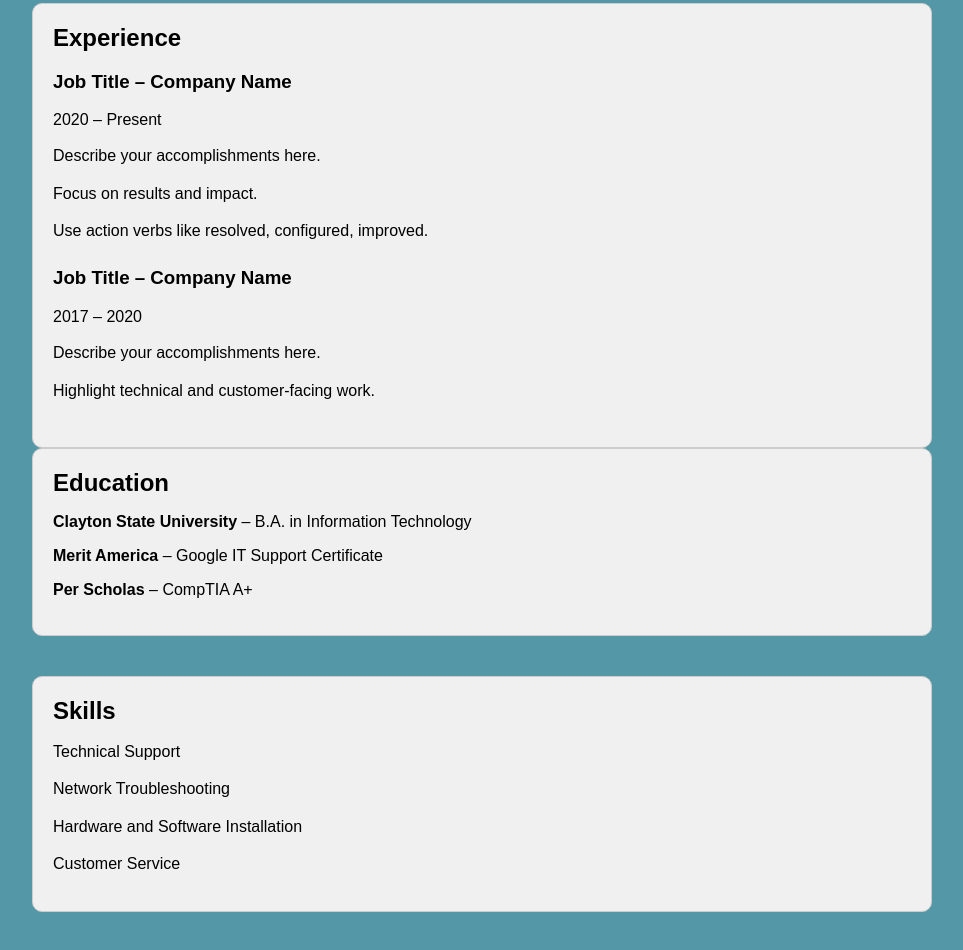
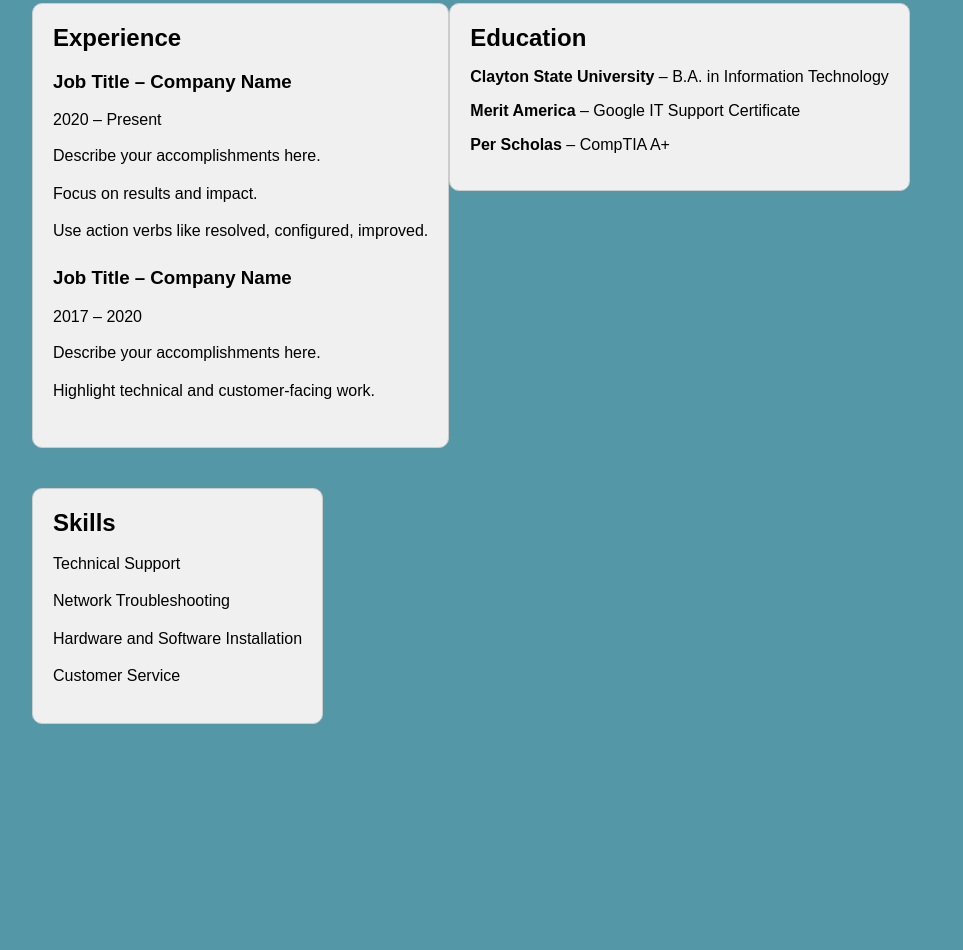
Before and after one commit to KCHcode/resume_assignment, a plain HTML site: page index.html in a window 1280 px wide. Shown: the part 322-1272 px from the top of the page, without its empty margins (158-1121 px from the left). After the commit the page ends 1086 px from the top, so only its background shows below. Drawn offline with Linux system fonts and the light colour scheme.

Commit message:
add flex display to exp-edu and skills sections

```diff
--- a/style.css
+++ b/style.css
@@ -50,6 +50,8 @@ body {
 #exp-edu {
     max-width: 900px;
     margin: 40px auto;
+    display: flex;
+    align-items: start;
 }
 
 .exp-edu-box {
@@ -78,6 +80,8 @@ body {
 #skills {
     max-width: 900px;
     margin: 40px auto;
+    display: flex;
+    align-items: end;
 }
 
 .skills-box {
```
Also changed, not shown: index.html (line endings or trailing spaces).
